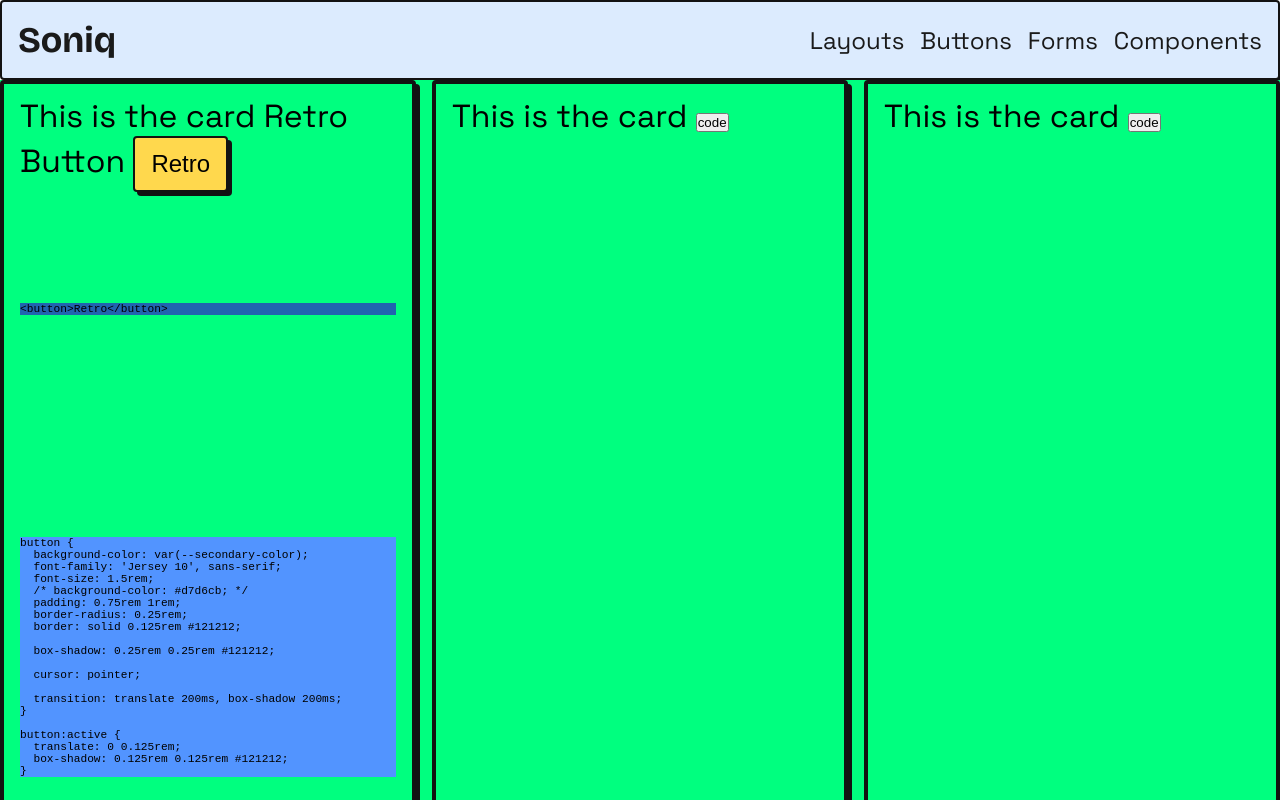
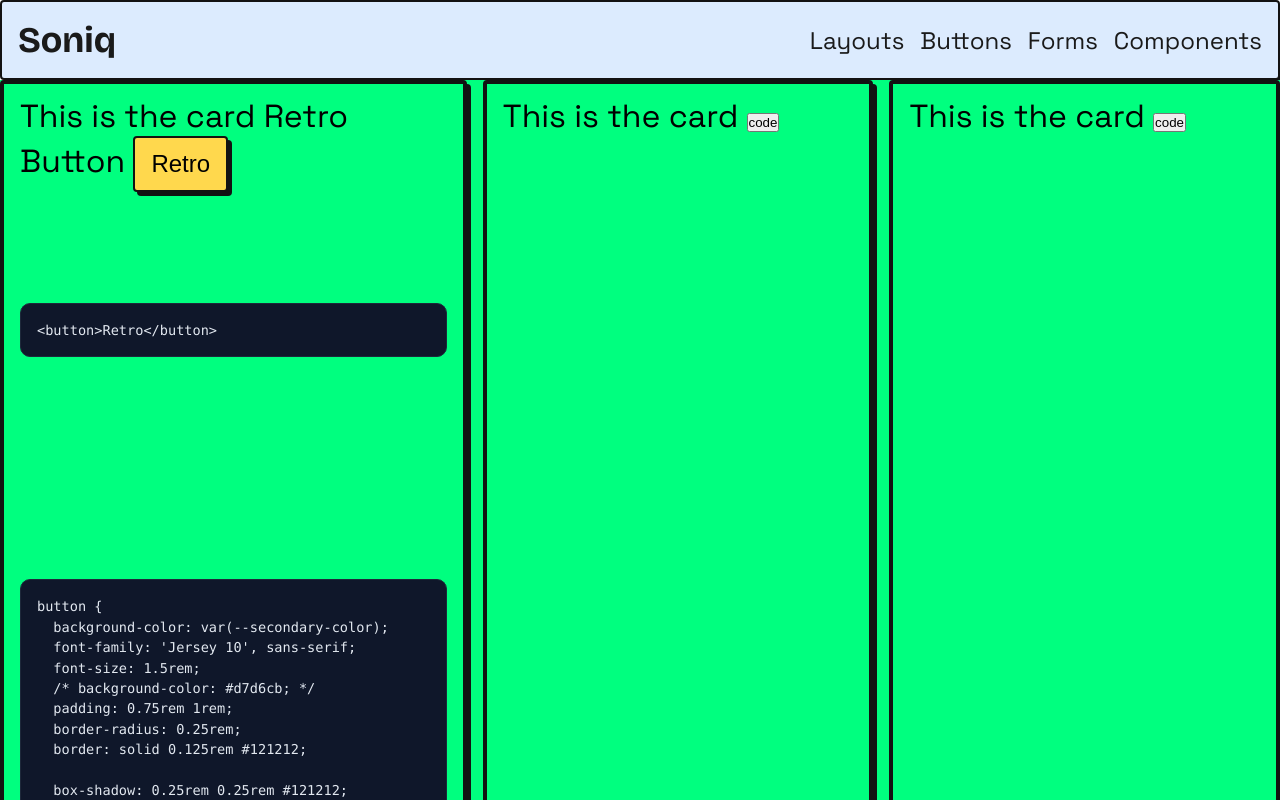
Before and after one commit to yusef-codes10/soniq, a Vue app: page /buttons in a window 1280 px wide. Shown: the top 800 px of the page. Built offline with nearby package versions, Linux system fonts and the light colour scheme.

Commit message:
code style

```diff
--- a/src/assets/global.css
+++ b/src/assets/global.css
@@ -91,3 +91,27 @@ h6 {
 .css {
     font-size: .7rem;
 }
+
+.code {
+    font-family:
+        "JetBrains Mono",
+        "Fira Code",
+        "Source Code Pro",
+        Consolas,
+        Monaco,
+        monospace;
+
+    font-size: 0.85rem;
+    line-height: 1.5;
+
+    background: #0f172a;
+    color: #e2e8f0;
+
+    padding: 16px;
+    border-radius: 10px;
+
+    overflow-x: auto;
+    white-space: pre;
+
+    border: 1px solid #1e293b;
+}
--- a/src/views/ButtonsView.vue
+++ b/src/views/ButtonsView.vue
@@ -13,13 +13,13 @@ import parseVueSource from '@/utils/parseVueSource.js'
           <pre>
             <code>
 
-              <div class="html">{{ parseVueSource(btn.source).template }}</div>
+              <div class="html code">{{ parseVueSource(btn.source).template }}</div>
             </code>
           </pre>
           <pre>
               <code>
 
-                <div class="css">{{ parseVueSource(btn.source).styles }}</div>
+                <div class="css code">{{ parseVueSource(btn.source).styles }}</div>
               </code>
           </pre>
         </div>
```
